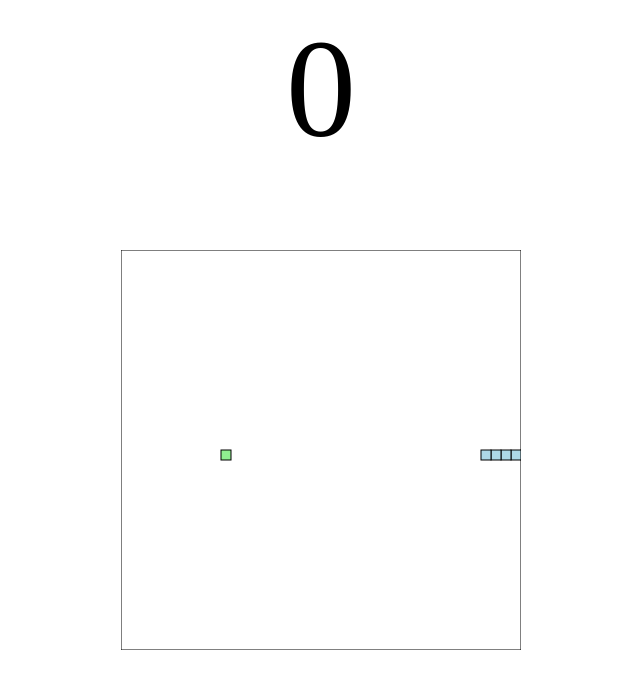
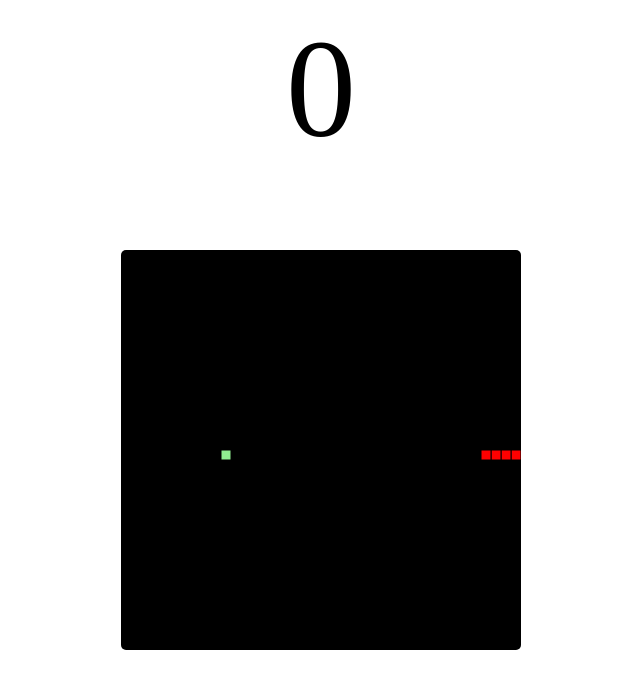
Before and after one commit to kz6-code/kz6-code, a plain HTML site: page index.html in a window 1280 px wide. Shown: the whole page, without its empty margins (319-959 px from the left). Drawn offline with Linux system fonts and the light colour scheme.

Commit message:
Add files via upload

```diff
--- a/index.html
+++ b/index.html
@@ -15,21 +15,27 @@
         top: 50%;
         left: 50%;
         transform: translate(-50%, -50%);
-		margin-top: 50px;
+        	margin-top: 50px;
+          border-radius: 5px;
+          border-width: 5px;
+          border-color: white;
       }
       #score {
         text-align: center;
         font-size: 140px;
 		margin-bottom: 50px;
       }
+      body{
+
+      }
     </style>
   </body>
 
   <script>
-    var board_border = 'black';
-    var board_background = "white";
-    var snake_col = 'lightblue';
-    var snake_border = 'darkblue';
+    var board_border = 'white';
+    var board_background = "black";
+    var snake_col = 'red';
+    var snake_border = 'white';
 
     let snake = [
       {x: 200, y: 200},
@@ -45,7 +51,7 @@
     let food_y;
     let dx = 10;
     let dy = 0;
-
+    var set_speed =95;
 
 
 
@@ -69,7 +75,7 @@
         drawSnake();
         main();
 
-      }, 100)
+      }, set_speed)
     }
 
     function reload(){
@@ -119,9 +125,6 @@
       return hitLeftWall || hitRightWall || hitToptWall || hitBottomWall
 	}
 
-  if (has_game_ended(true)){
-    document.location.reload(true);
-  }
 
     function random_food(min, max) {
       return Math.round((Math.random() * (max-min) + min) / 10) * 10;
@@ -130,9 +133,12 @@
     function gen_food() {
       food_x = random_food(0, snakeboard.width - 10);
       food_y = random_food(0, snakeboard.height - 10);
+      var set_speed = set_speed+10;
+      console.log(set_speed);
       snake.forEach(function has_snake_eaten_food(part) {
         var has_eaten = part.x == food_x && part.y == food_y;
-        if (has_eaten) gen_food();
+        if (has_eaten) gen_food()
+        ;
       });
     }
 
```
